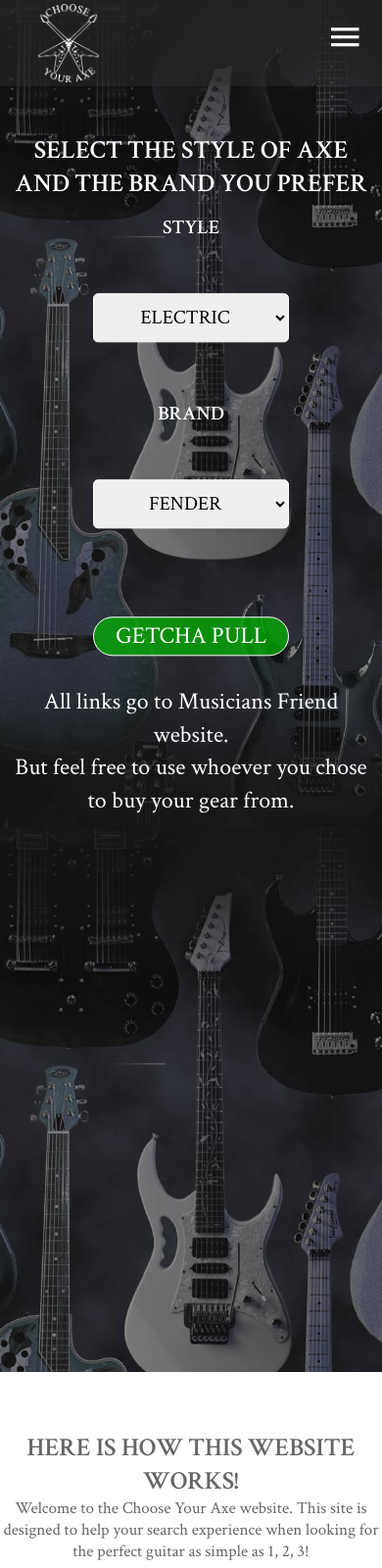
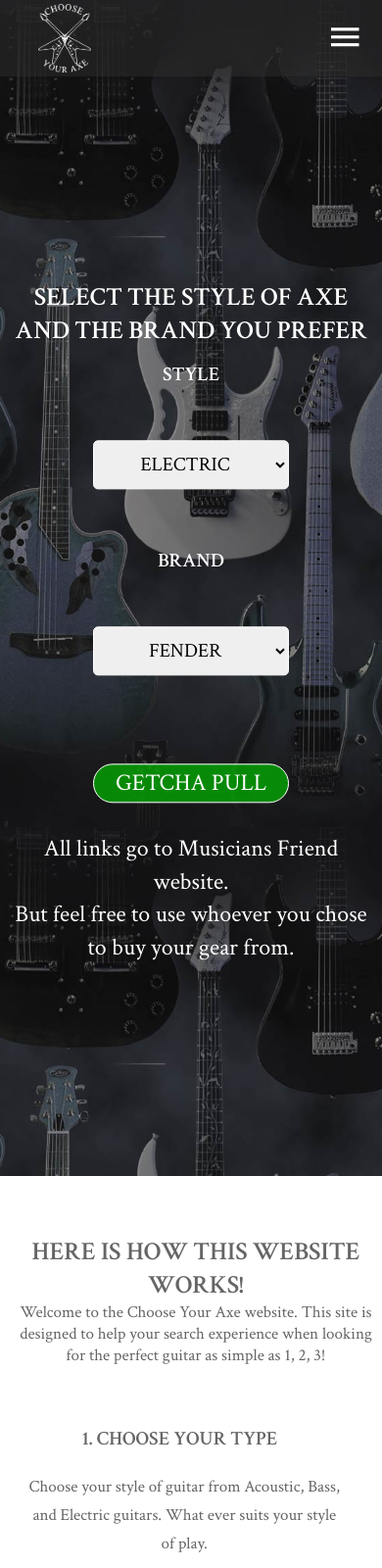
Before and after one commit to jerryvanderweide72/jerryvanderweide72.github.io, a plain HTML site: page index.html in a window 390 px wide. Shown: the top 1600 px of the page at 98% size. Drawn offline with Linux system fonts and the light colour scheme.

Commit message:
Add files via upload
Changed top margin on header for mobile and centered form on bottom better.

```diff
--- a/resources/css/queries.css
+++ b/resources/css/queries.css
@@ -103,12 +103,19 @@
     /*description section*/
     .descrip {
         width: 100%;
+        padding: 0 10px 0 20px;
     }
 
     .simple-as {
-        width: 100%;
+        width: 90%;
         text-align: center;
+        margin-left: auto;
+        margin-right: auto;
     }
+
+    .how-to p {
+    padding: 0 10px 0 20px;
+}
 
     .how-to p:last-child {
         margin-bottom: 25px;
@@ -178,12 +185,16 @@
 @media only screen and (max-width: 480px) {
     /*Nav section*/
     .logo {
-    height: 80px;
+    height: 70px;
 }
 
     /*Header and selection*/
     header {
-        height: 1400px;
+        height: 1200px;
+    }
+
+    .choices {
+        margin-top: 150px
     }
 
     .go-btn {
@@ -195,9 +206,8 @@
     }
 
     /*Form*/
-    form {
-        margin-left: auto;
-        margin-right: auto;
+    .contact {
+        width: 100%;
     }
 
     .form-box {
```
